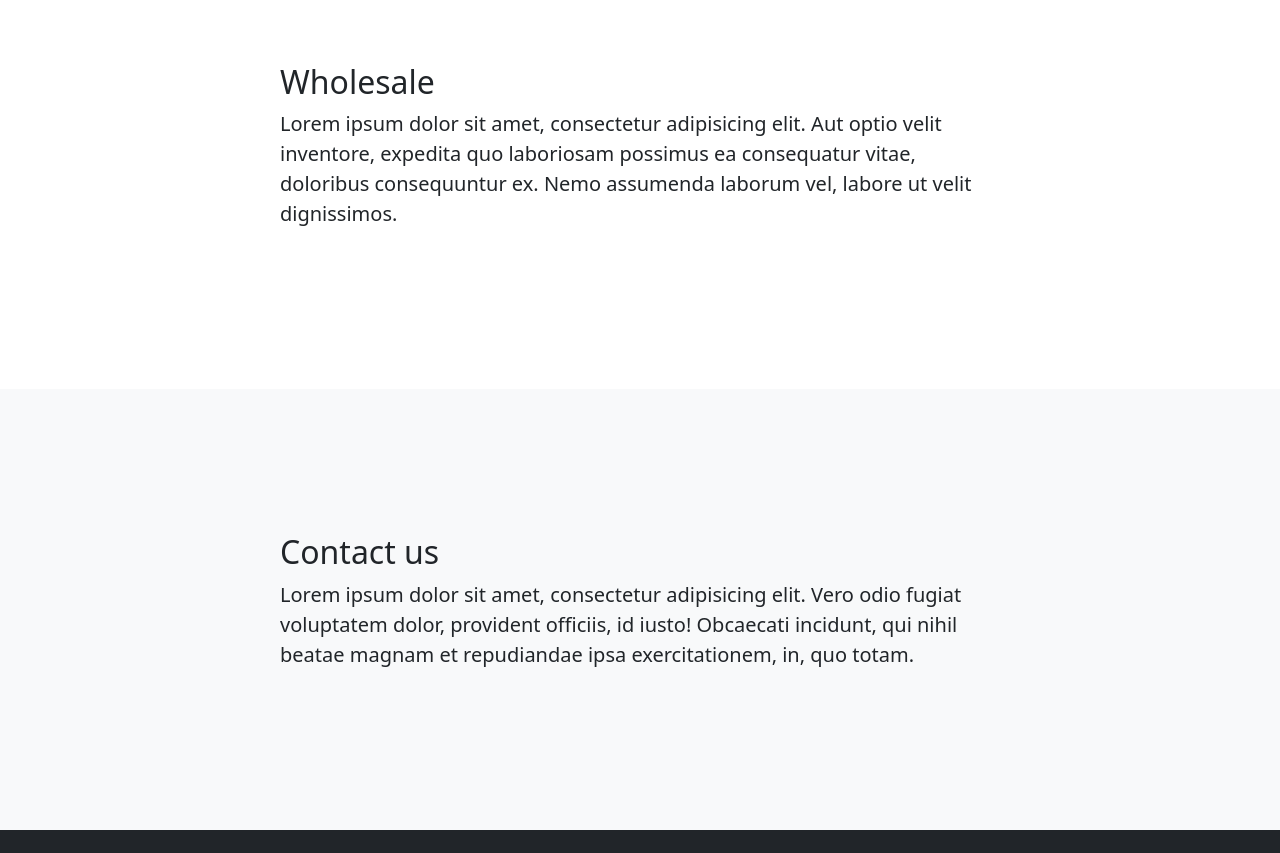
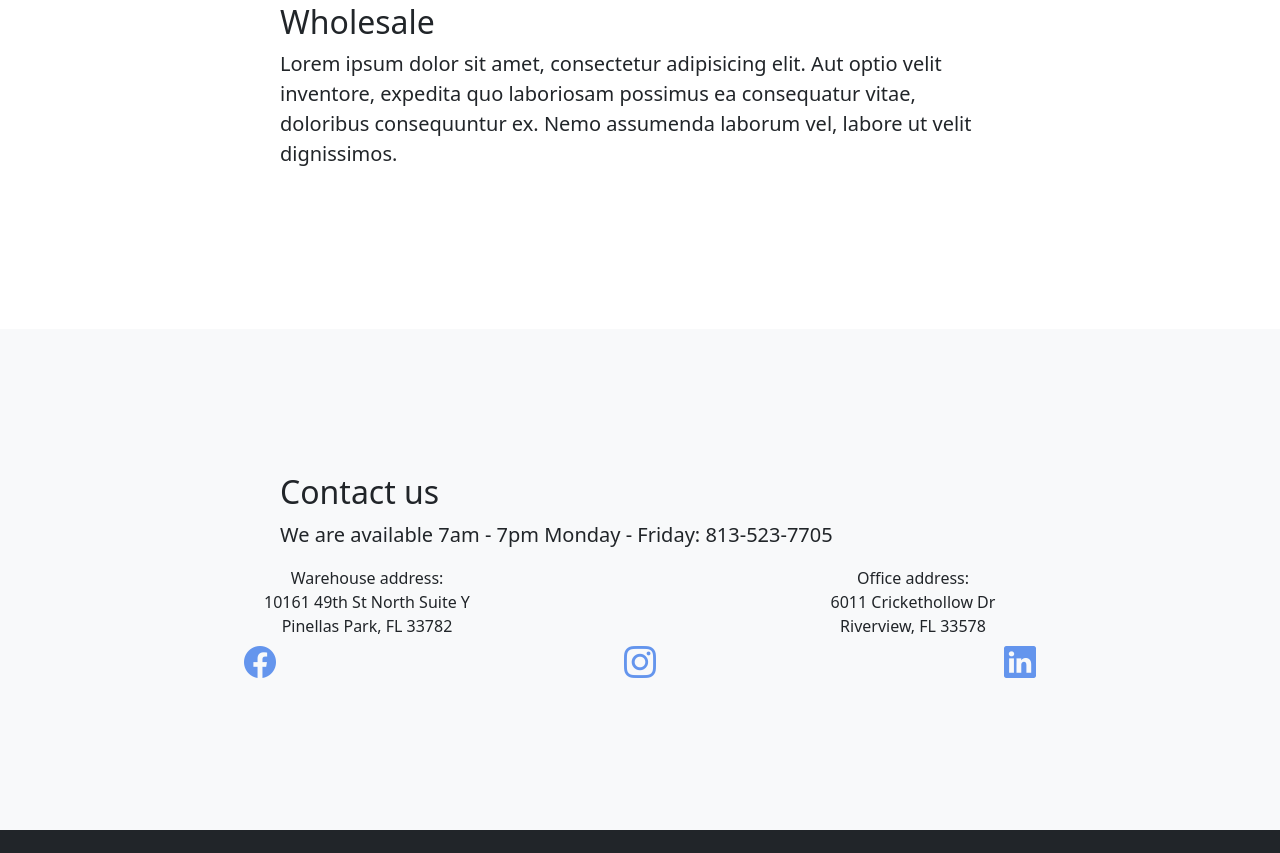
Before and after one commit to jjmecham/ivan, a website: page index.html in a window 1280 px wide. Shown: the part 1944-2797 px from the top of the page. Drawn offline with nearby package versions, Linux system fonts and the light colour scheme.

Commit message:
add bootstrap icons update social links

```diff
--- a/index.html
+++ b/index.html
@@ -10,6 +10,7 @@
         <!-- Core theme CSS (includes Bootstrap)-->
         <link href="css/styles.css" rel="stylesheet" />
         <link href="slider/css/tinyslide.css" rel="stylesheet" />
+        <link href="node_modules\bootstrap-icons\font\bootstrap-icons.css" rel="stylesheet" />
         <script src="https://code.jquery.com/jquery-1.11.2.min.js" /></script>
         <script src="slider/js/tinyslide.js" /></script>
     </head>
@@ -71,7 +72,7 @@
                 <div class="row gx-4 justify-content-center">
                     <div class="col-lg-8">
                         <h2>About this page</h2>
-                        <p class="lead">This is a great place to talk about your webpage. This template is purposefully unstyled so you can use it as a boilerplate or starting point for you own landing page designs! This template features:</p>
+                        <p class="lead">We are currently under construction on this website, please be patient.</p>
                         <ul>
                             <li>Clickable nav links that smooth scroll to page sections</li>
                             <li>Responsive behavior when clicking nav links perfect for a one page website</li>
@@ -110,14 +111,35 @@
                 <div class="row gx-4 justify-content-center">
                     <div class="col-lg-8">
                         <h2>Contact us</h2>
-                        <p class="lead">Lorem ipsum dolor sit amet, consectetur adipisicing elit. Vero odio fugiat voluptatem dolor, provident officiis, id iusto! Obcaecati incidunt, qui nihil beatae magnam et repudiandae ipsa exercitationem, in, quo totam.</p>
+                        <p class="lead">We are available 7am - 7pm Monday - Friday: 813-523-7705</p>
+                        <p class="lead"><a mailto:</p>
+                    </div>
+                    <div class="container text-center">
+                        <div class="row align-items-lg-start">
+                            <div class="col">Warehouse address: <br>10161 49th St North Suite Y<br>Pinellas Park, FL 33782</div>
+                            <div class="col">Office address: <br>6011 Crickethollow Dr<br>Riverview, FL 33578</div>
+                        </div>
                     </div>
                 </div>
             </div>
+
+            <div class="container text-center">
+                <div class="row align-items-start">
+                  <div class="col">
+                    <a href="https://facebook.com/ivan.rod.3310" target="_blank" alt="facebook link"><i class="bi bi-facebook" style="font-size: 2rem; color: cornflowerblue;"></i></a>
+                  </div>
+                  <div class="col">
+                    <a href="https://instagram.com/irod.05" target="_blank" alt="instagram link"><i class="bi bi-instagram" style="font-size: 2rem; color: cornflowerblue;"></i></a>
+                  </div>
+                  <div class="col">
+                    <a href="https://linkedin.com/in/ivan-rodriguez-b3b3b6285" target="_blank" alt="linkedin link"><i class="bi bi-linkedin" style="font-size: 2rem; color: cornflowerblue;"></i></a>
+                  </div>
+                </div>
+              </div>
         </section>
         <!-- Footer-->
         <footer class="py-5 bg-dark">
-            <div class="container px-4"><p class="m-0 text-center text-white">Copyright &copy; Your Website 2023</p></div>
+            <div class="container px-4"><p class="m-0 text-center text-white">Copyright &copy; Elite Prime Goods 2023</p></div>
         </footer>
         <!-- Bootstrap core JS-->
         <script src="https://cdn.jsdelivr.net/npm/bootstrap@5.2.3/dist/js/bootstrap.bundle.min.js"></script>
--- /dev/null
+++ b/package.json
@@ -0,0 +1,5 @@
+{
+  "dependencies": {
+    "bootstrap-icons": "^1.11.1"
+  }
+}
--- a/slider/css/tinyslide.css
+++ b/slider/css/tinyslide.css
@@ -25,7 +25,7 @@ html, body { width: 100%; height: 100%; }
 /* line 63, ../sass/tinyslide.scss */
 .tinyslide figure img { width: 100%; height: 100vh; -o-object-fit: cover; object-fit: cover; }
 /* line 69, ../sass/tinyslide.scss */
-.tinyslide figure figcaption { position: absolute; font-size: 3em; color: black; bottom: 50%; right: 60%; z-index: 2; opacity: 0; border:1px solid black; padding:20px; background-color: rgba(255,255,255, 0.5);}
+.tinyslide figure figcaption { position: absolute; font-size: 3em; color: black; bottom: calc(100vh / 2); right: calc(100vw / 2); z-index: 2; opacity: 0; border:1px solid black; padding:20px; background-color: rgba(255,255,255, 0.5);}
 /* line 79, ../sass/tinyslide.scss */
 .tinyslide figure.active figcaption { -webkit-animation-name: fadeInRight; animation-name: fadeInRight; -webkit-animation-fill-mode: both; animation-fill-mode: both; -webkit-animation-duration: 2s; animation-duration: 2s; }
 
--- a/slider/js/tinyslide.js
+++ b/slider/js/tinyslide.js
@@ -1,7 +1,7 @@
 (function ($, window, document, undefined) {
 
   var defaults = {
-    autoplay: 2000,
+    autoplay: 3000,
     animationDuration: 800,
     hoverPause: true,
     slide: ">figure",
```
Also changed, not shown: 1 other file.
